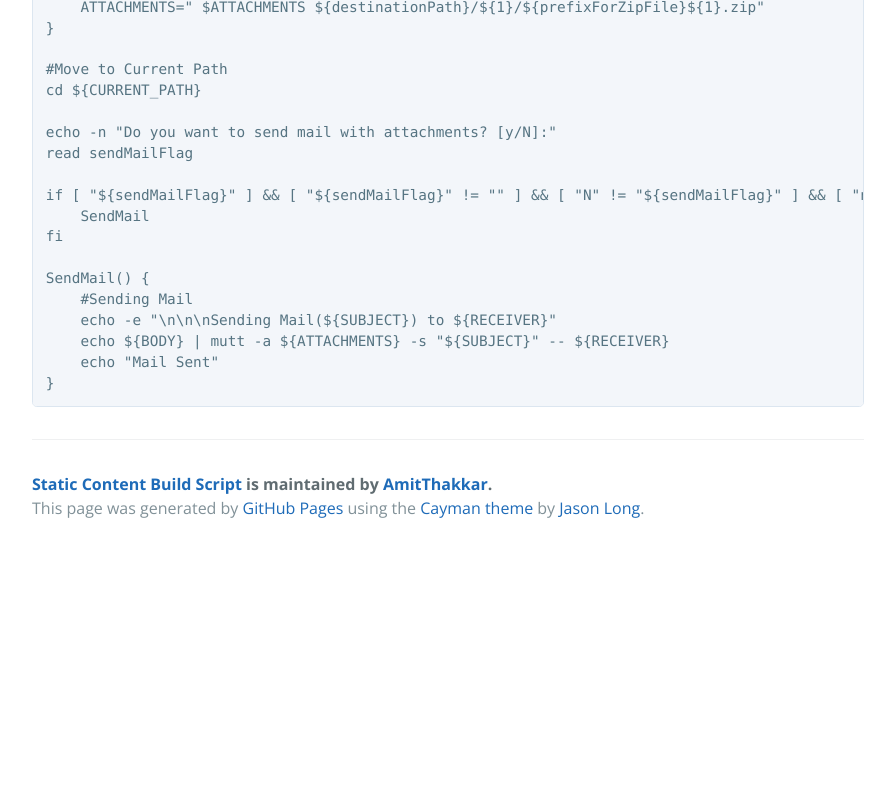
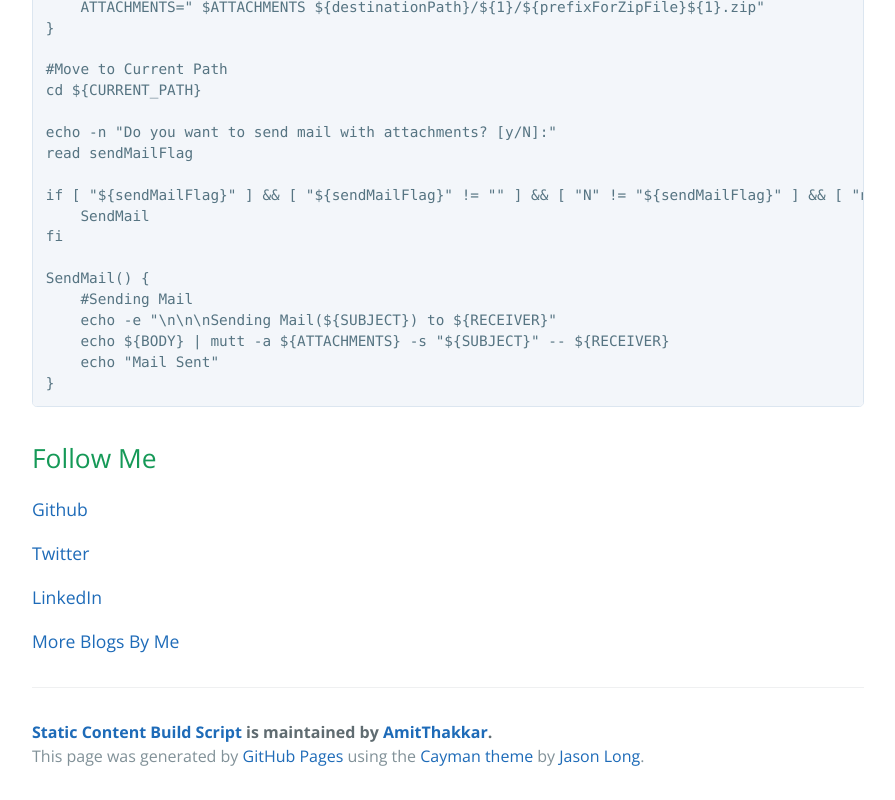
Before and after one commit to AmitThakkar/static-content-build-script, a plain HTML site: page index.html in a window 1280 px wide. Shown: the part 2305-3105 px from the top of the page, without its empty margins (192-1087 px from the left). Before the commit the page ends 2857 px from the top, so only its background shows below. Drawn offline with nearby package versions, Linux system fonts and the light colour scheme.

```diff
--- a/index.html
+++ b/index.html
@@ -128,6 +128,17 @@ SendMail() {
 }
 </code></pre>
 
+<h2>
+<a id="follow-me" class="anchor" href="#follow-me" aria-hidden="true"><span aria-hidden="true" class="octicon octicon-link"></span></a>Follow Me</h2>
+
+<p><a href="https://github.com/AmitThakkar">Github</a></p>
+
+<p><a href="https://twitter.com/amit_thakkar01">Twitter</a></p>
+
+<p><a href="https://in.linkedin.com/in/amitthakkar01">LinkedIn</a></p>
+
+<p><a href="http://amitthakkar.github.io/">More Blogs By Me</a></p>
+
       <footer class="site-footer">
         <span class="site-footer-owner"><a href="https://github.com/AmitThakkar/static-content-build-script">Static Content Build Script</a> is maintained by <a href="https://github.com/AmitThakkar">AmitThakkar</a>.</span>
 
```
Also changed, not shown: params.json (+1 -1 lines).
